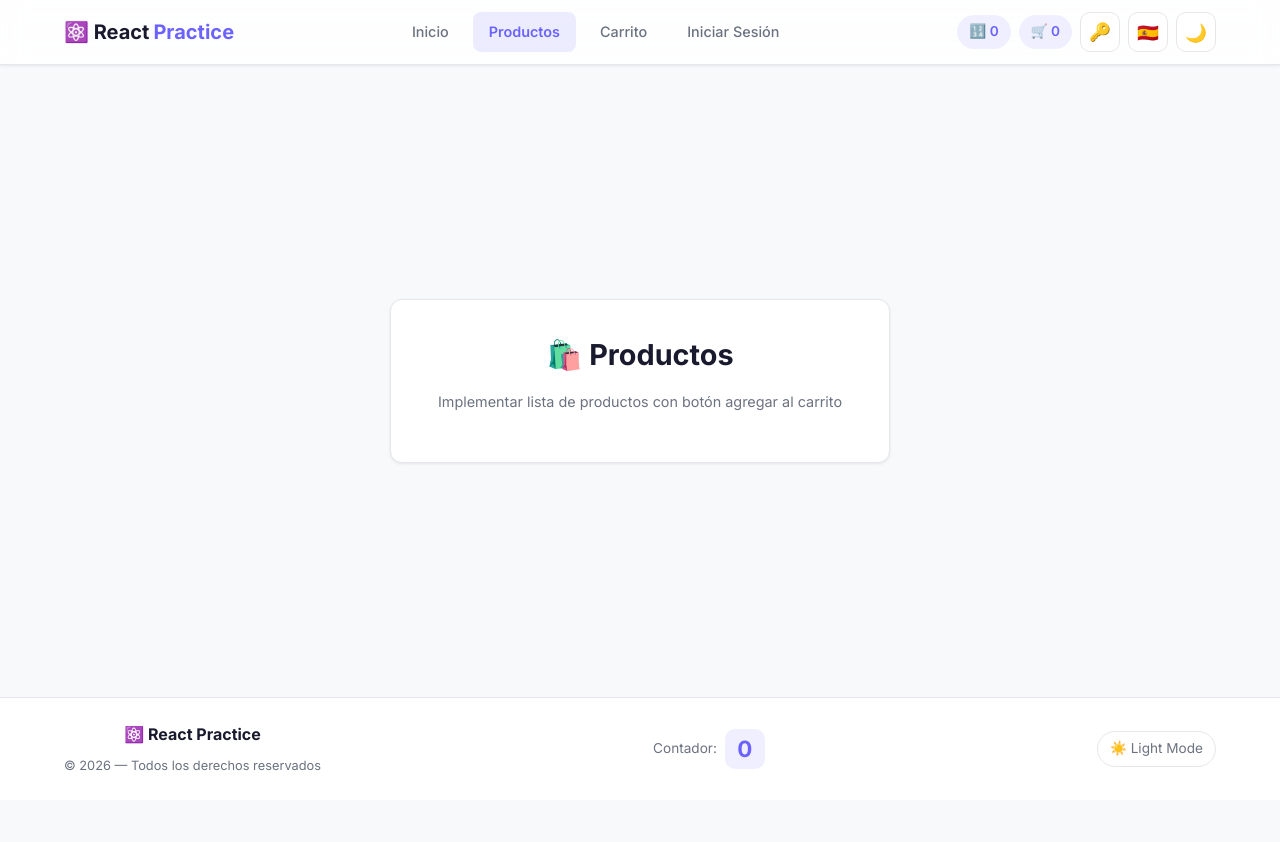
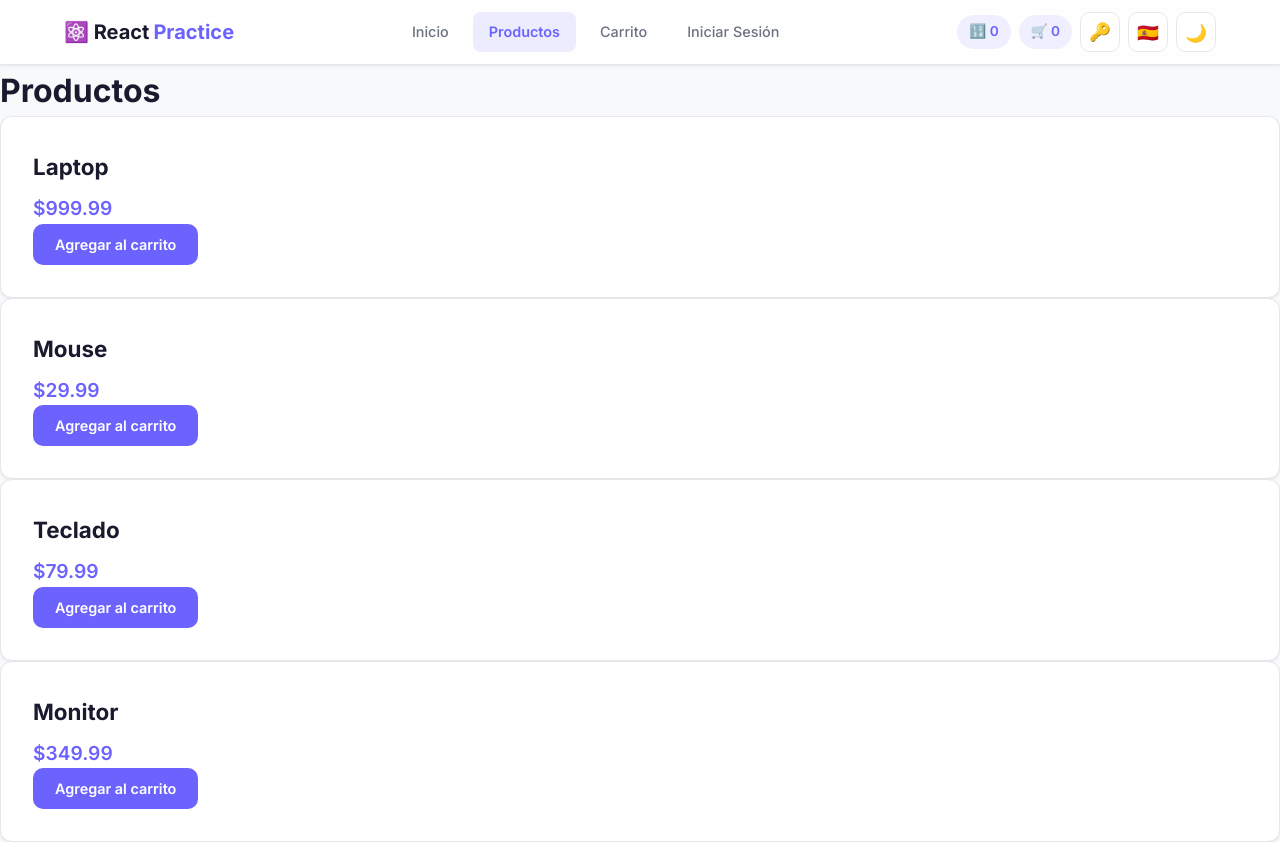
Before and after one commit to Toomasmg/practica_react, a React (Vite) app: page /products in a window 1280 px wide. Shown: the top 842 px of the page. Before the commit the page ends 800 px from the top, so only its background shows below. Built offline with nearby package versions, Linux system fonts and the light colour scheme.

Commit message:
add products page

```diff
--- a/src/pages/Products.jsx
+++ b/src/pages/Products.jsx
@@ -1,12 +1,32 @@
+import { useCart } from '../contexts/CartContext';
+
+const products = [
+  { id: 1, name: 'Laptop', price: 999.99 },
+  { id: 2, name: 'Mouse', price: 29.99 },
+  { id: 3, name: 'Teclado', price: 79.99 },
+  { id: 4, name: 'Monitor', price: 349.99 },
+  { id: 5, name: 'Auriculares', price: 149.99 },
+  { id: 6, name: 'Webcam', price: 89.99 },
+];
 
 export default function Products() {
+  const { addToCart } = useCart();
+
   return (
-    <main className="page-placeholder">
-      <div className="card">
-        <h2>🛍️ Productos</h2>
-        <p className="card-description">
-          Implementar lista de productos con botón agregar al carrito
-        </p>
+    <main className="page-container">
+      <h1 className="page-title">Productos</h1>
+      <div className="products-grid">
+        {products.map(product => (
+          <div key={product.id} className="card">
+            <h3 className="card-title">{product.name}</h3>
+            <p style={{ fontSize: '1.2rem', fontWeight: '600', color: 'var(--color-primary)' }}>
+              ${product.price.toFixed(2)}
+            </p>
+            <button className="btn btn-primary" onClick={() => addToCart(product)}>
+              Agregar al carrito
+            </button>
+          </div>
+        ))}
       </div>
     </main>
   );
```
